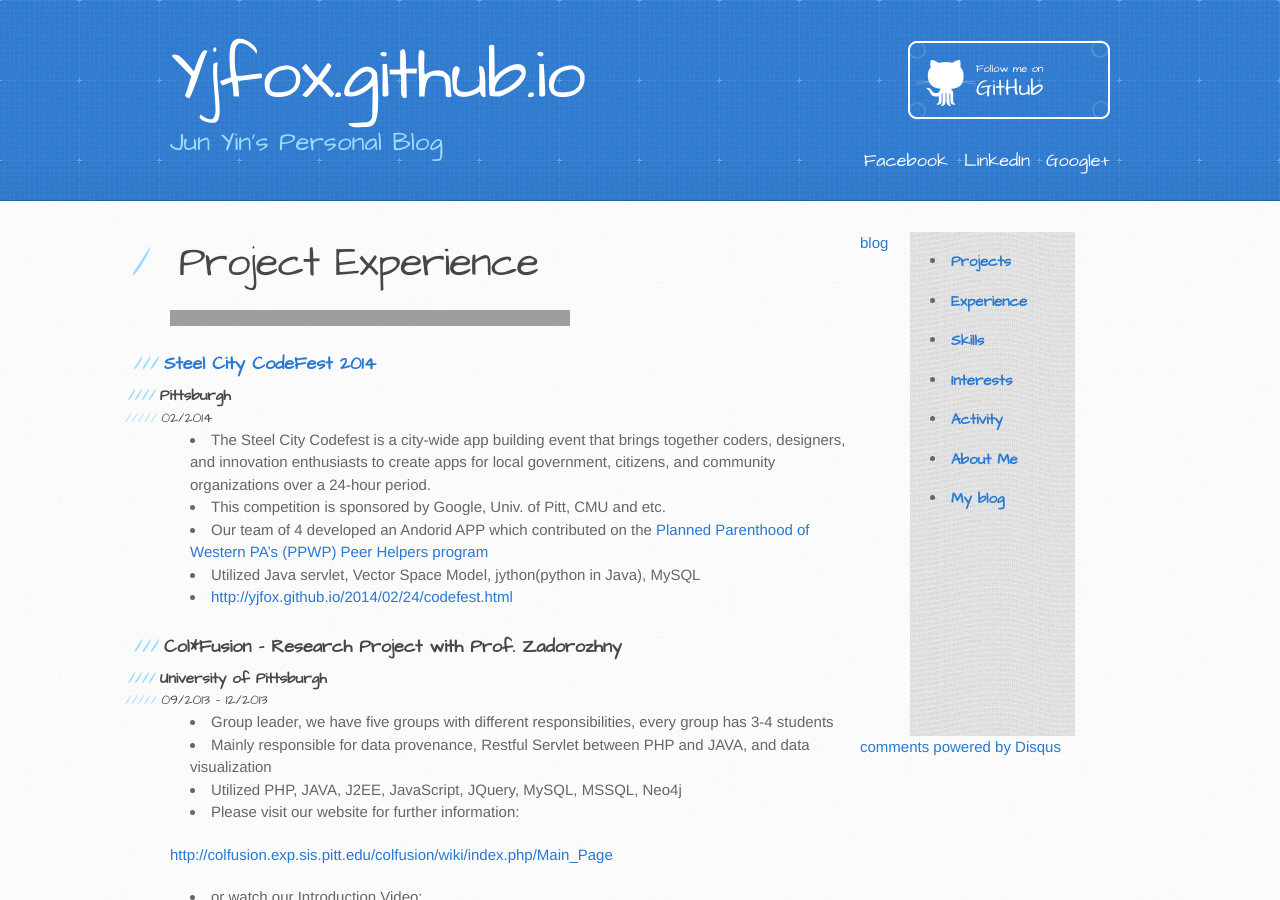
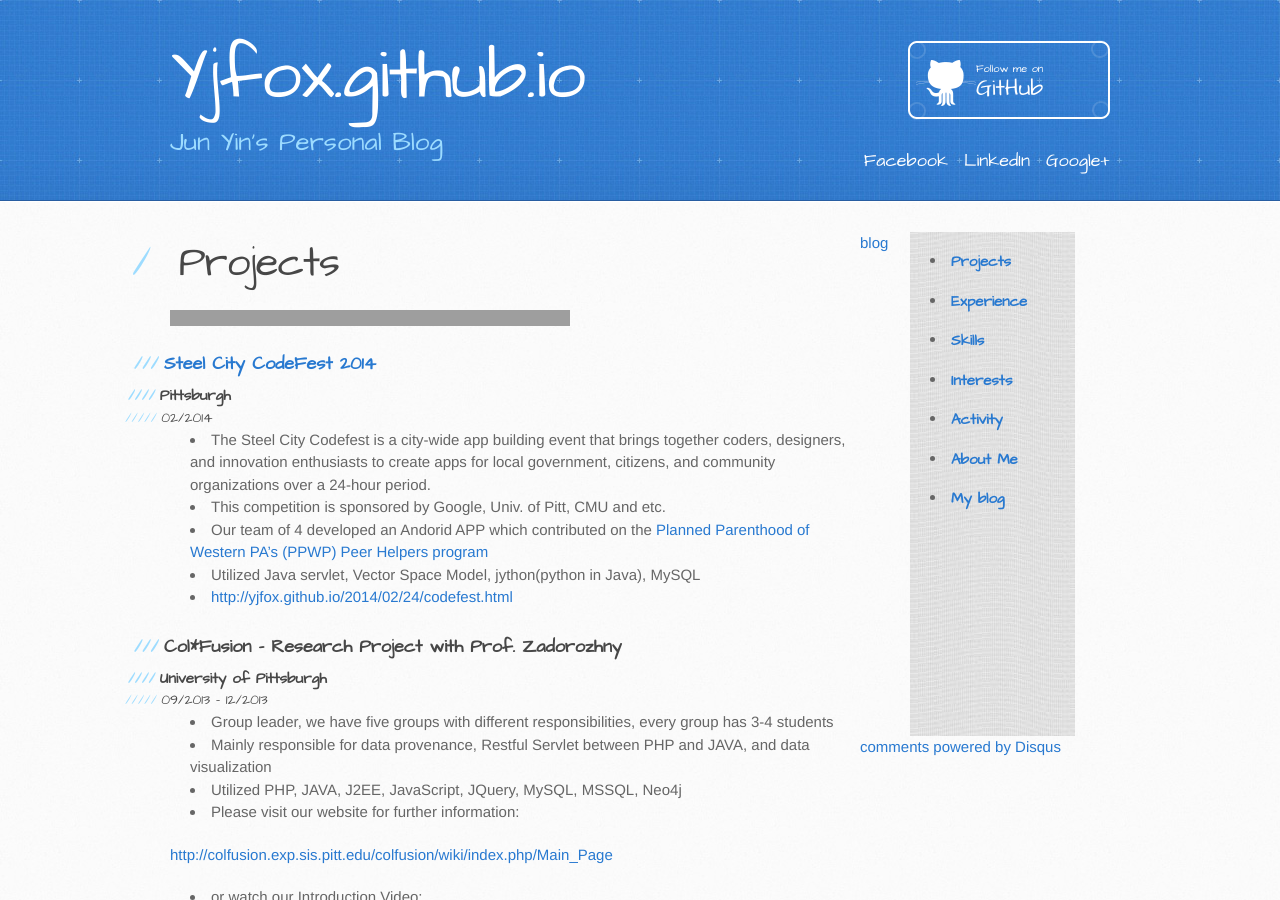
Before and after one commit to yjfox/yjfox.github.io, a Jekyll site: the page built from research.md, in a window 1280 px wide and 900 px high, cut to the strip 0-900 px from the top of the window. Built offline with Jekyll 4.4.1, drawn with Linux system fonts in a browser that asks for light colours; Markdown is read by kramdown in place of the engine named in the settings; comment, search, counter and statistics services are not loaded; grey boxes are pictures that could not be loaded.

Commit message:
projects

```diff
--- a/research.md
+++ b/research.md
@@ -3,7 +3,7 @@ layout: default
 title: Research Experience
 ---
 
-<h1> Project Experience </h1>
+<h1> Projects</h1>
 *****************
 
 ###[Steel City CodeFest 2014](http://steelcitycodefest.com/photos)
```
